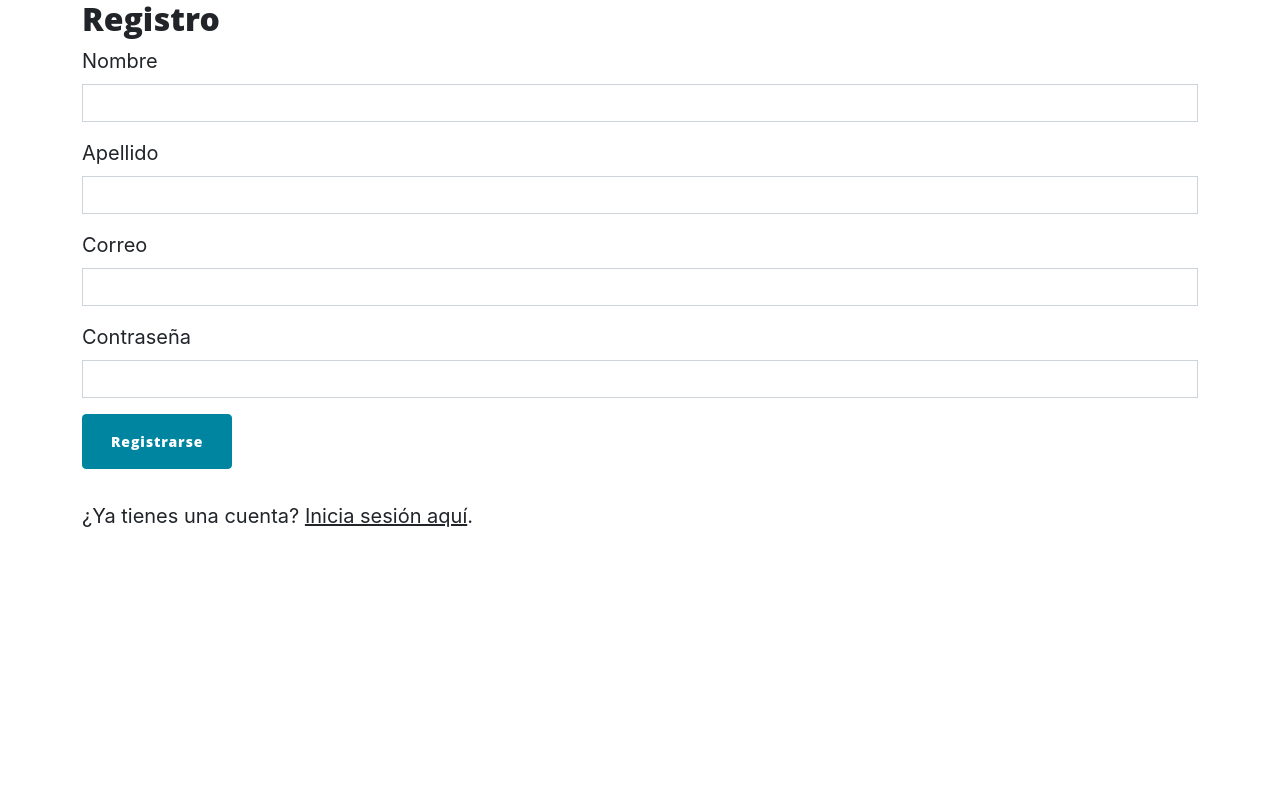
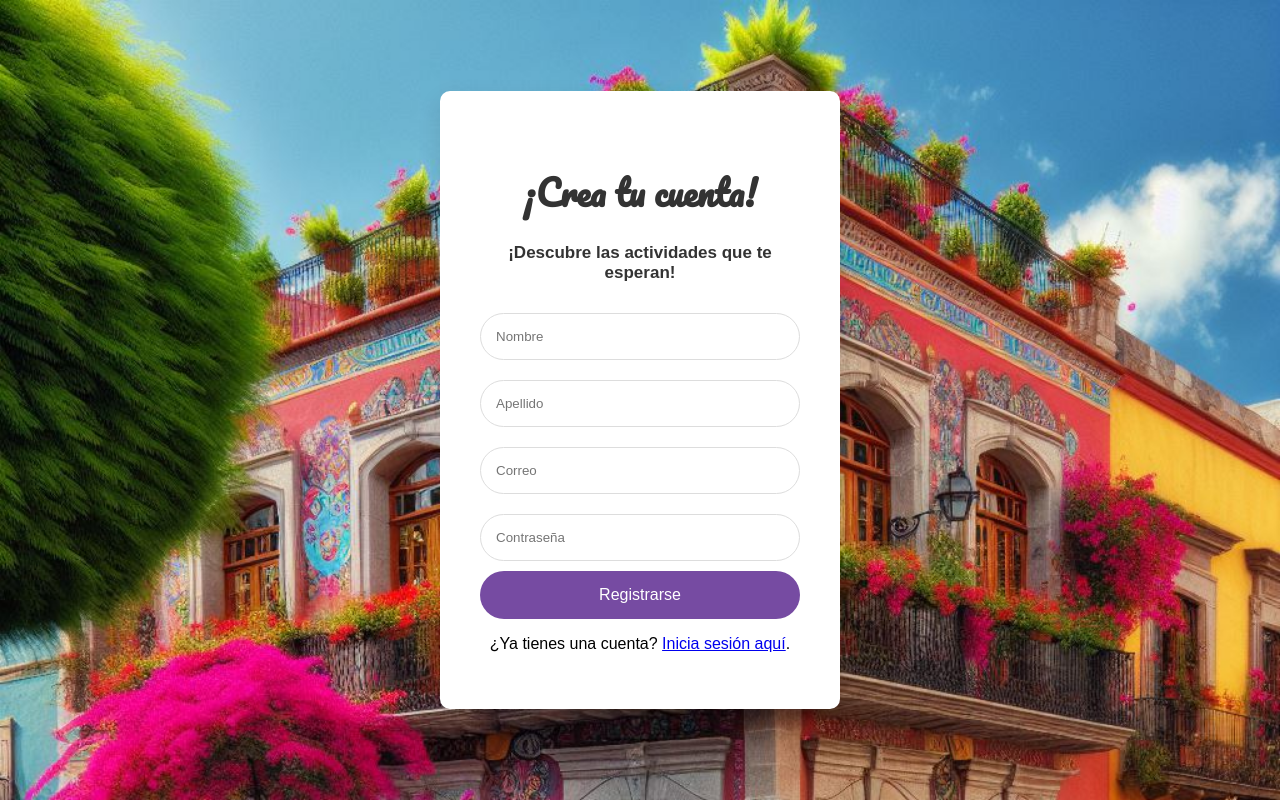
Before and after one commit to MichelleQM/PI-Flask, a Flask app: page /register in a window 1280 px wide. Run offline with Flask 3, Linux system fonts and the light colour scheme; some libraries are stand-ins or nearby versions.

Commit message:
Update register
mejorada interfaz de registro (funciones de guardado de usuarios se conservan iguales)

```diff
--- a/templates/register.html
+++ b/templates/register.html
@@ -4,28 +4,95 @@
     <meta charset="UTF-8">
     <meta name="viewport" content="width=device-width, initial-scale=1.0">
     <title>Register - Guia Turistica</title>
-    <link href="https://stackpath.bootstrapcdn.com/bootstrap/4.5.2/css/bootstrap.min.css" rel="stylesheet">
-    <link href="/static/css/styles.css" rel="stylesheet">
+    <!-- Añadimos el enlace a la fuente Pacifico desde Google Fonts -->
+    <link href="https://fonts.googleapis.com/css2?family=Pacifico&display=swap" rel="stylesheet">
+    <style>
+        body {
+            display: flex;
+            justify-content: center;
+            align-items: center;
+            height: 100vh;
+            background-image: url('/static/assets/img/post-bg.jpg');
+            background-size: cover;
+            font-family: 'Arial', sans-serif;
+            margin: 0;
+        }
+        .container {
+            background: white;
+            border-radius: 10px;
+            padding: 40px;
+            box-shadow: 0 10px 25px rgba(0, 0, 0, 0.1);
+            width: 320px;
+            text-align: center;
+        }
+        .container h2 {
+            margin-bottom: 20px;
+            font-size: 35px;
+            color: #333;
+            /* Aplicamos la fuente Pacifico solo al h2 que contiene "Guia Turistica" */
+            font-family: 'Pacifico', cursive;
+        }
+        .container h3 {
+            margin-bottom: 20px;
+            font-size: 17px;
+            color: #333;
+        }
+        .container input {
+            width: 100%;
+            padding: 15px;
+            margin: 10px 0;
+            border: 1px solid #ddd;
+            border-radius: 25px;
+            box-sizing: border-box;
+        }
+        .container button {
+            width: 100%;
+            padding: 15px;
+            border: none;
+            border-radius: 25px;
+            background: #764ba2;
+            color: white;
+            font-size: 16px;
+            cursor: pointer;
+        }
+        .container button:hover {
+            background: #667eea;
+        }
+        .signup-link {
+            margin-top: 20px;
+            font-size: 14px;
+        }
+        .signup-link a {
+            color: #764ba2;
+            text-decoration: none;
+        }
+        .alert-danger {
+            color: #a94442;
+            background-color: #f2dede;
+            border-color: #ebccd1;
+            padding: 15px;
+            margin-bottom: 20px;
+            border: 1px solid transparent;
+            border-radius: 4px;
+        }
+    </style>
 </head>
 <body>
     <div class="container">
-        <h2>Registro</h2>
-        <form method="POST">
+        <h2>¡Crea tu cuenta!</h2>
+        <h3>¡Descubre las actividades que te esperan!</h3>
+        <form method="POST" action="{{ url_for('register') }}">
             <div class="form-group">
-                <label for="nombre">Nombre</label>
-                <input type="text" class="form-control" id="nombre" name="nombre" required>
+                <input type="text" class="form-control" id="nombre" name="nombre" placeholder="Nombre" required>
             </div>
             <div class="form-group">
-                <label for="apellido">Apellido</label>
-                <input type="text" class="form-control" id="apellido" name="apellido" required>
+                <input type="text" class="form-control" id="apellido" name="apellido" placeholder="Apellido" required>
             </div>
             <div class="form-group">
-                <label for="correo">Correo</label>
-                <input type="email" class="form-control" id="correo" name="correo" required>
+                <input type="email" class="form-control" id="correo" name="correo" placeholder="Correo" required>
             </div>
             <div class="form-group">
-                <label for="contraseña">Contraseña</label>
-                <input type="password" class="form-control" id="contraseña" name="contraseña" required>
+                <input type="password" class="form-control" id="contraseña" name="contraseña" placeholder="Contraseña" required>
             </div>
             <button type="submit" class="btn btn-primary">Registrarse</button>
         </form>
```
